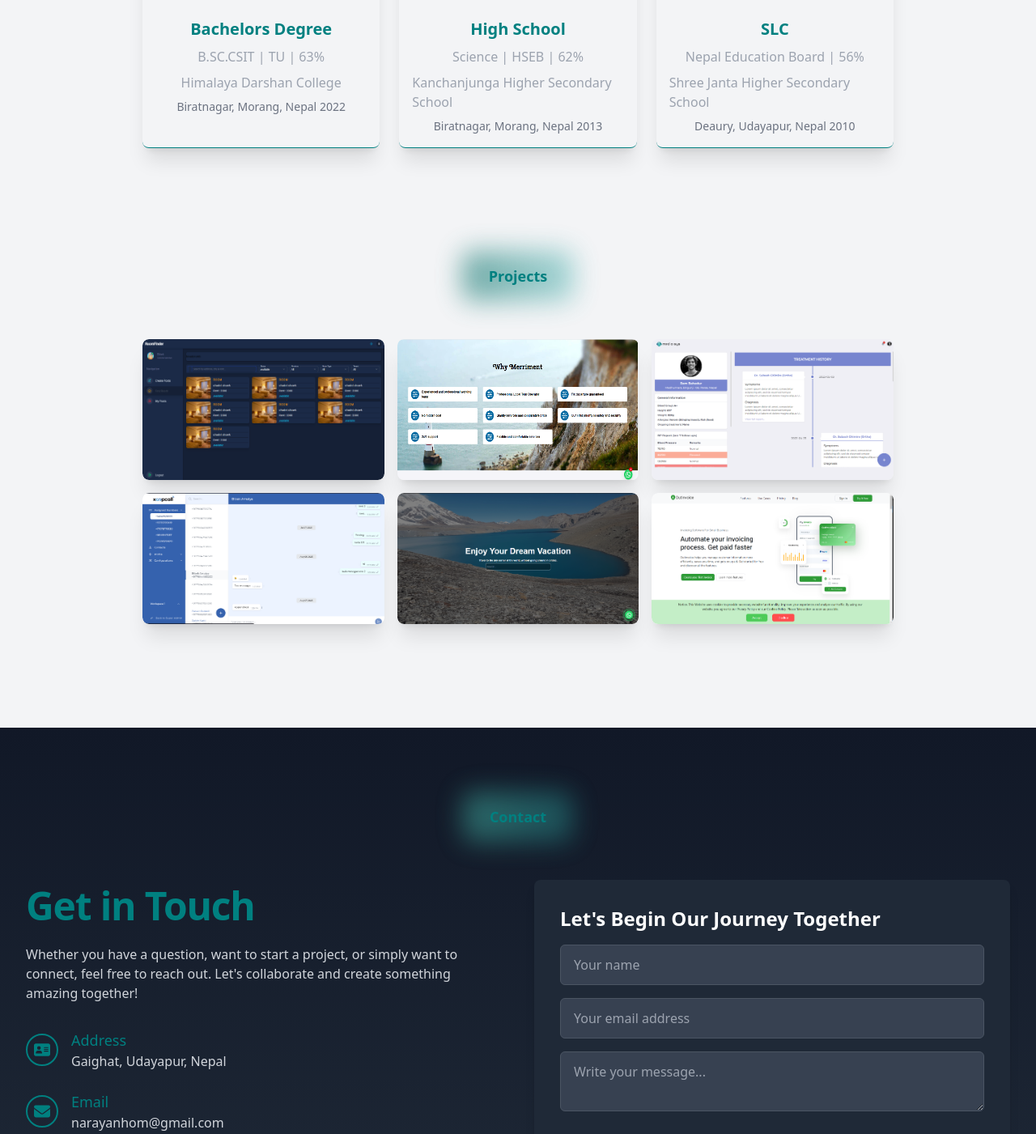
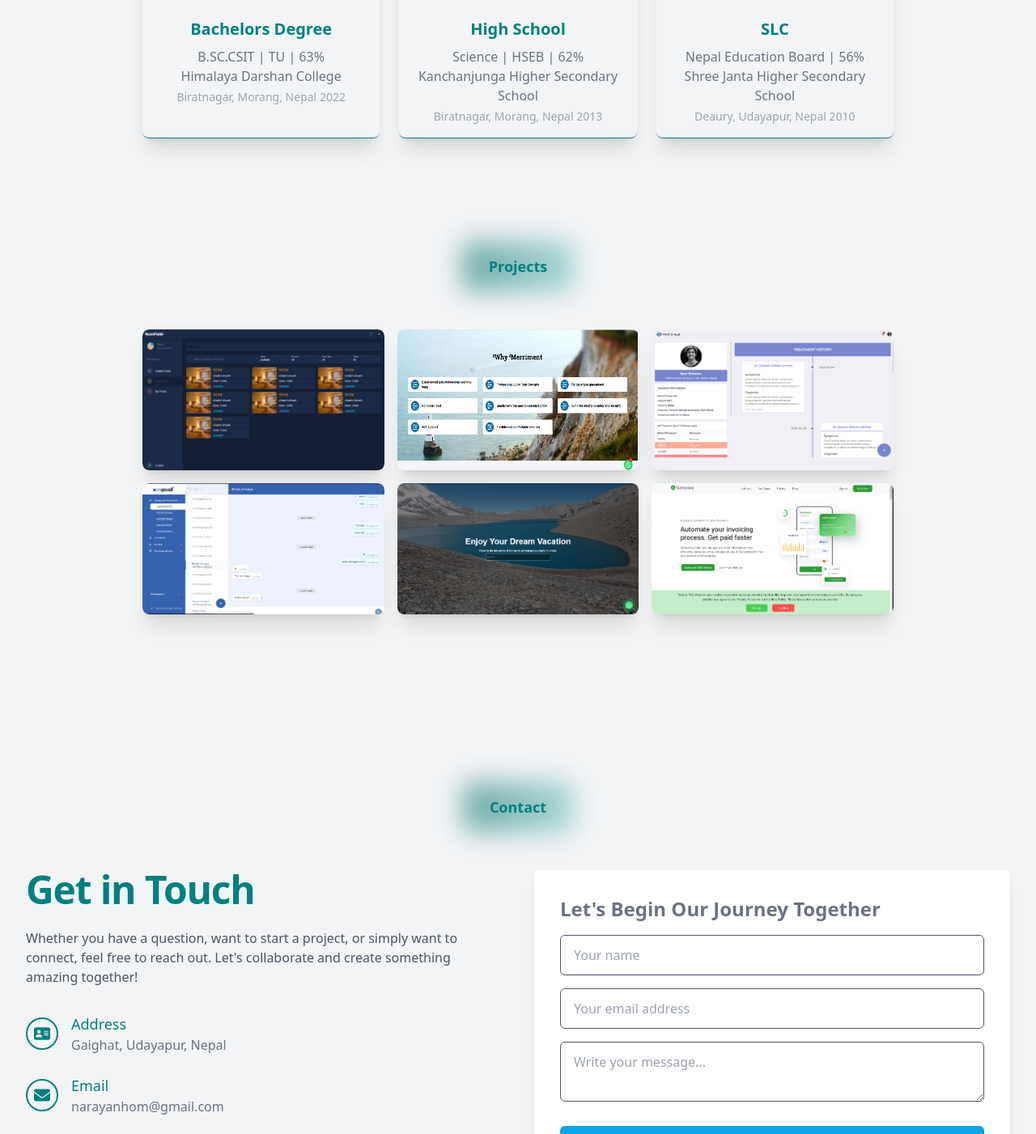
Before and after one commit to bibekamatya/Portfolio, a React (Vite) app: page / in a window 1280 px wide. Shown: the part 4060-5461 px from the top of the page at 81% size. Built offline with nearby package versions, Linux system fonts and the light colour scheme.

Commit message:
contact design setup as theme

```diff
--- a/src/components/contact.tsx
+++ b/src/components/contact.tsx
@@ -49,15 +49,15 @@ const Contact = () => {
   };
 
   return (
-    <div className="bg-gradient-to-b from-gray-900 to-gray-800 text-white py-16 lg:py-20">
+    <div className="dark:bg-gradient-to-b from-gray-900 to-gray-800 text-white py-16 lg:py-20">
       <Header header="Contact" />
       <div className="mx-auto max-w-7xl px-4 sm:px-6 lg:px-8">
-        <div className="grid md:grid-cols-2 gap-10 items-center">
+        <div className="grid md:grid-cols-2 gap-10">
           <div>
             <h2 className="font-heading font-bold tracking-tight text-3xl sm:text-5xl mb-6 text-themeColor">
               Get in Touch
             </h2>
-            <p className="mt-3 mb-8 text text-gray-300">
+            <p className="mt-3 mb-8 text dark:text-gray-300 text-gray-600">
               Whether you have a question, want to start a project, or simply
               want to connect, feel free to reach out. Let's collaborate and
               create something amazing together!
@@ -75,14 +75,16 @@ const Contact = () => {
                     <h3 className="text-lg font-medium text-themeColor">
                       {title}
                     </h3>
-                    <p className="text-gray-300">{content}</p>
+                    <p className="dark:text-gray-300 text-gray-500">
+                      {content}
+                    </p>
                   </div>
                 </li>
               ))}
             </ul>
           </div>
-          <div className="bg-gray-800 lg:p-8 p-4 rounded-lg shadow-lg">
-            <h2 className="mb-4 lg:text-2xl xl font-bold text-white">
+          <div className="dark:bg-gray-800 bg-white lg:p-8 p-4 rounded-lg shadow-lg">
+            <h2 className="mb-4 lg:text-2xl xl font-bold dark:text-gray-100 text-gray-500">
               Let's Begin Our Journey Together
             </h2>
             <form id="contactForm" onSubmit={handleSubmit}>
@@ -96,7 +98,7 @@ const Contact = () => {
                     id="name"
                     autoComplete="given-name"
                     placeholder="Your name"
-                    className="w-full rounded-md border border-gray-600 bg-gray-700 py-3 px-4 text-white placeholder-gray-400 focus:ring-2 focus:ring-sky-500"
+                    className="w-full rounded-md border border-gray-600 dark:bg-gray-700 py-3 px-4 text-white placeholder-gray-400"
                     name="name"
                     value={formData.name}
                     onChange={handleChange}
@@ -112,7 +114,7 @@ const Contact = () => {
                     id="email"
                     autoComplete="email"
                     placeholder="Your email address"
-                    className="w-full rounded-md border border-gray-600 bg-gray-700 py-3 px-4 text-white placeholder-gray-400 focus:ring-2 focus:ring-sky-500"
+                    className="w-full rounded-md border border-gray-600 dark:bg-gray-700 py-3 px-4 text-white placeholder-gray-400"
                     name="email"
                     value={formData.email}
                     onChange={handleChange}
@@ -127,7 +129,7 @@ const Contact = () => {
                     id="message"
                     name="message"
                     placeholder="Write your message..."
-                    className="w-full rounded-md border border-gray-600 bg-gray-700 py-3 px-4 text-white placeholder-gray-400 focus:ring-2 focus:ring-sky-500"
+                    className="w-full rounded-md border border-gray-600 dark:bg-gray-700 py-3 px-4 text-white placeholder-gray-400"
                     value={formData.message}
                     onChange={handleChange}
                     required
--- a/src/components/education.tsx
+++ b/src/components/education.tsx
@@ -28,14 +28,16 @@ const Education = () => {
               <h3 className="text-xl font-semibold text-themeColor">
                 {edu.degree}
               </h3>
-              <p className=" text-gray-400">
-                {edu.field && `${edu.field} | `}
-                {edu.board} | {edu.percentage}
-              </p>
-              <p className="text-gray-400">{edu.institution}</p>
-              <p className="text-sm text-gray-500">
-                {edu.address} {edu.year}
-              </p>
+              <div className="dark:text-gray-400 text-gray-500 text-center">
+                <p>
+                  {edu.field && `${edu.field} | `}
+                  {edu.board} | {edu.percentage}
+                </p>
+                <p>{edu.institution}</p>
+                <p className="text-sm dark:text-gray-500 text-gray-400 mt-1">
+                  {edu.address} {edu.year}
+                </p>
+              </div>
             </div>
           </motion.div>
         ))}
--- a/src/components/projects.tsx
+++ b/src/components/projects.tsx
@@ -33,15 +33,19 @@ const Projects = () => {
               }}
               transition={{ duration: 0.8 }}
             >
-              <h3 className="text-lg mb-2 text-themeColor">{project.title}</h3>
-              <p className="text-sm text-white p-2">{project.description}</p>
+              <h3 className="text-lg mb-2 dark:text-themeColor text-white font-semibold dark:font-normal">
+                {project.title}
+              </h3>
+              <p className="text-sm text-gray-200 py-2 px-8 text-center">
+                {project.description}
+              </p>
               <button
                 onClick={() =>
                   navigate(`/projects/${project.title.toLowerCase()}`, {
                     state: project,
                   })
                 }
-                className="px-3 py-1 border border-themeColor rounded-md mt-3 text-sm text-themeColor hover:bg-themeColor hover:text-black transition duration-500"
+                className="px-3 py-1 border border-themeColor rounded-md mt-3 text-sm text-gray-100 hover:bg-themeColor transition duration-500"
               >
                 Uncover More
               </button>
```
